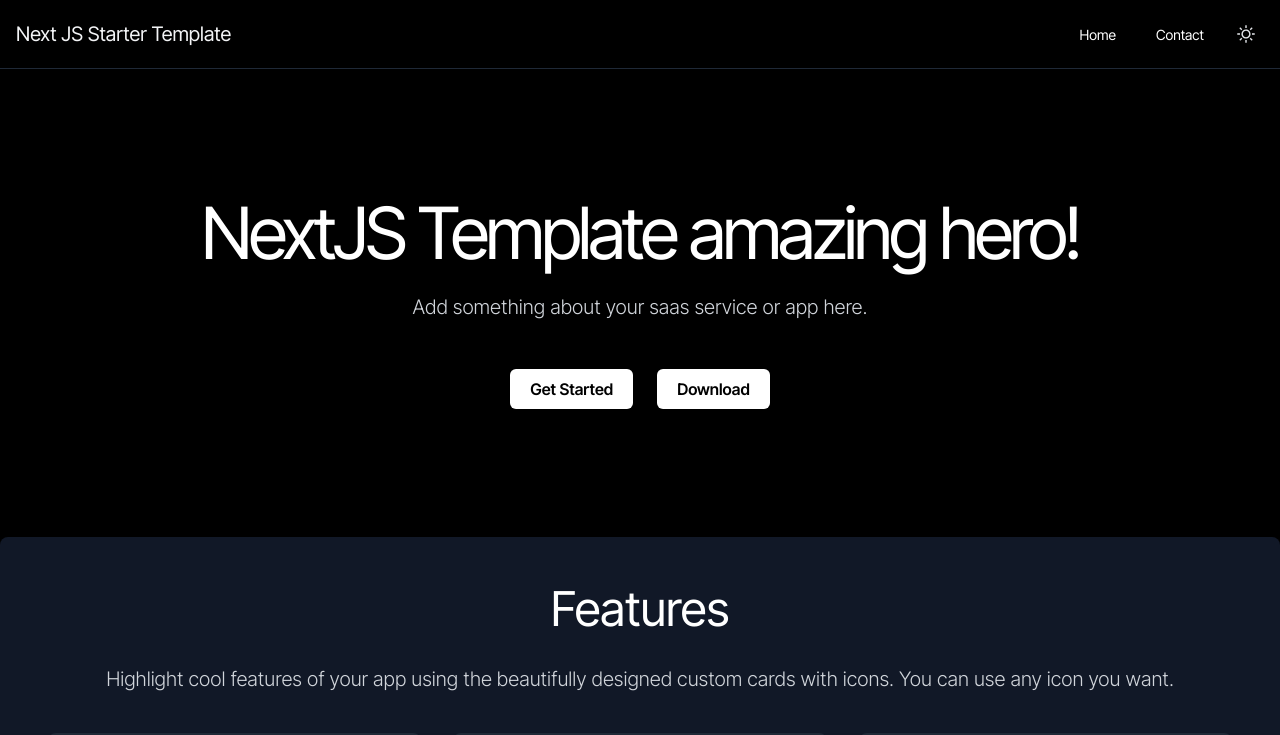
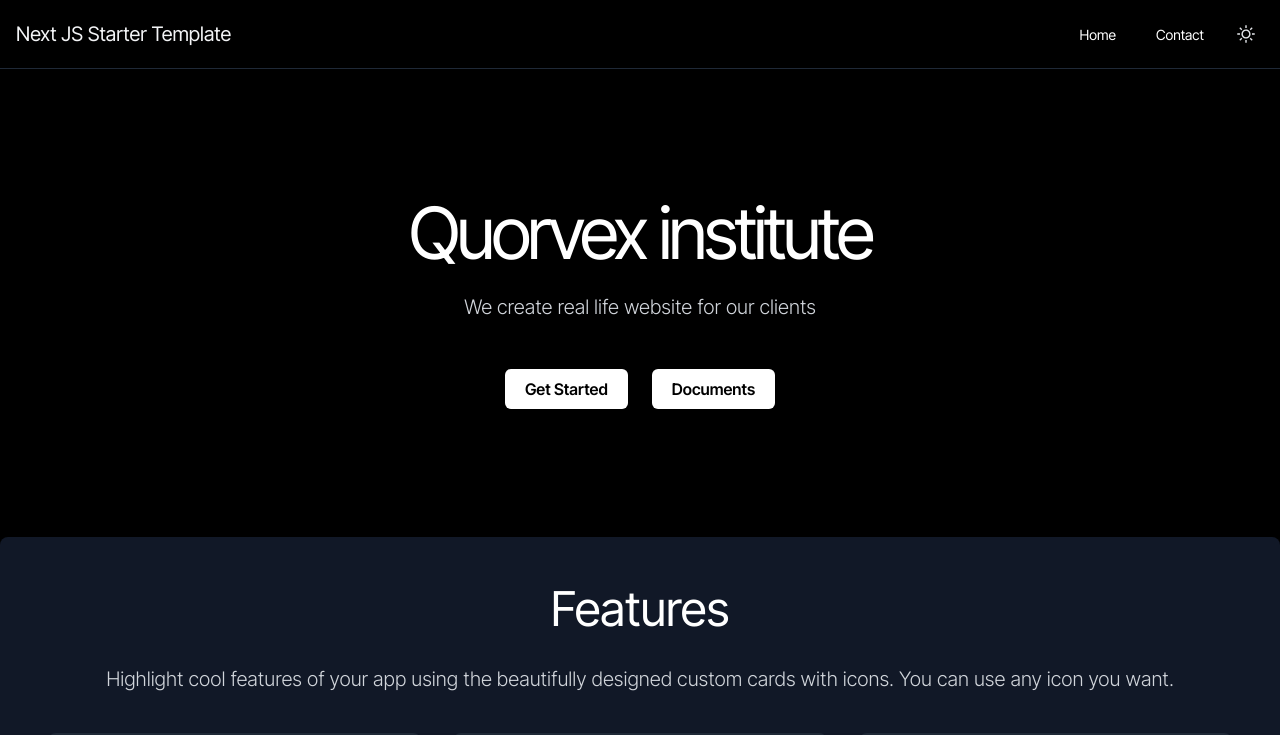
Before and after one commit to Ymffuture/webqi, a Next.js app: page / in a window 1280 px wide. Shown: the top 735 px of the page. Built offline with nearby package versions, Linux system fonts and the light colour scheme.

Commit message:
Update Hero.tsx

```diff
--- a/components/Hero.tsx
+++ b/components/Hero.tsx
@@ -4,10 +4,10 @@ export default function Hero() {
   return (
     <section className="text-center my-32 mx-4 sm:mx-8 md:mx-16 lg:mx-24">
       <h1 className="font-sans text-3xl tracking-tighter sm:text-5xl md:text-6xl lg:text-7xl dark:text-white mb-6">
-        NextJS Template amazing hero!
+        Quorvex institute
       </h1>
       <p className="text-xl text-gray-600 dark:text-gray-300 mb-12 font-light">
-        Add something about your saas service or app here.
+         We create real life website for our clients
       </p>
       <div className="flex justify-center space-x-6">
         <Link
@@ -17,10 +17,10 @@ export default function Hero() {
           Get Started
         </Link>
         <Link
-          href="https://github.com"
+          href="https://docsview.vercel.app"
           className="bg-black text-white dark:bg-white dark:text-black px-5 py-2 rounded-md text-base font-semibold hover:bg-gray-800 dark:hover:bg-gray-200 transition duration-300"
         >
-          Download
+          Documents
         </Link>
       </div>
     </section>
```
